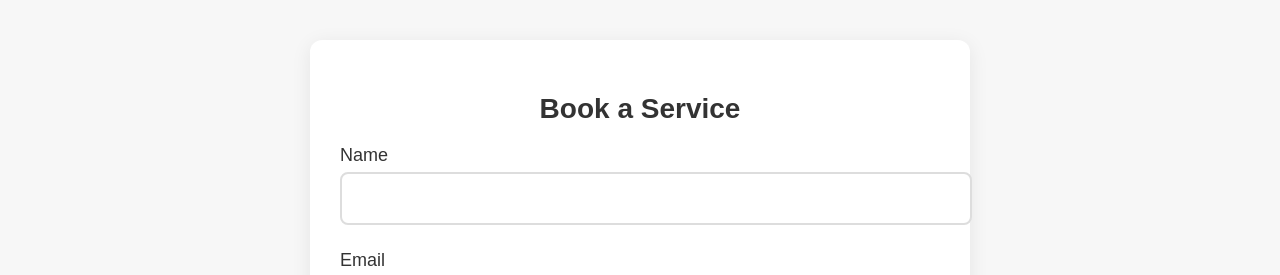
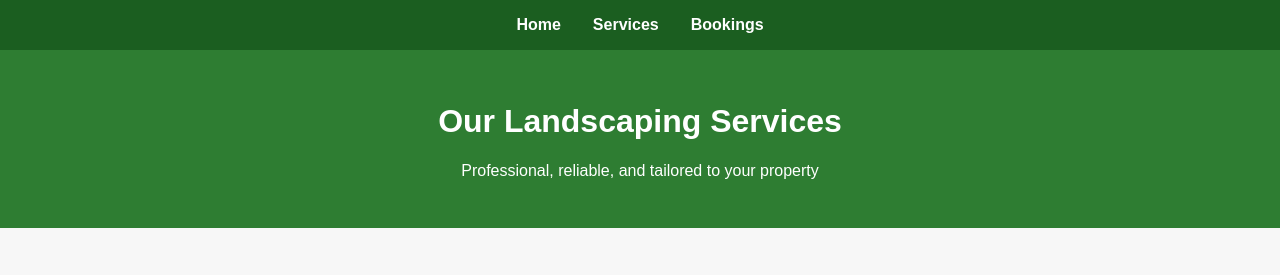
Before and after one commit to joshhazelhurst123/Landscaping10139, a React (Create React App) app: page /bookings in a window 1280 px wide. Shown: the top 275 px of the page. Built offline with nearby package versions, Linux system fonts and the light colour scheme; no server answers.

Commit message:
Update BookingForm.js

```diff
--- a/src/BookingForm.js
+++ b/src/BookingForm.js
@@ -2,6 +2,22 @@ import React, { useEffect, useState } from "react";
 import { getAvailability, createBooking } from "./api";
 
 export default function BookingForm() {
+return (
+    <>
+      <nav>
+        <a href="/">Home</a>
+        <a href="/services">Services</a>
+        <a href="/bookings">Bookings</a>
+      </nav>
+
+      <header className="services-header">
+        <h1>Our Landscaping Services</h1>
+        <p>Professional, reliable, and tailored to your property</p>
+      </header>
+    </>
+  );
+
+
   //const [slots, setSlots] = useState([]);
   const [slots, setSlots] = useState({});
 
```
